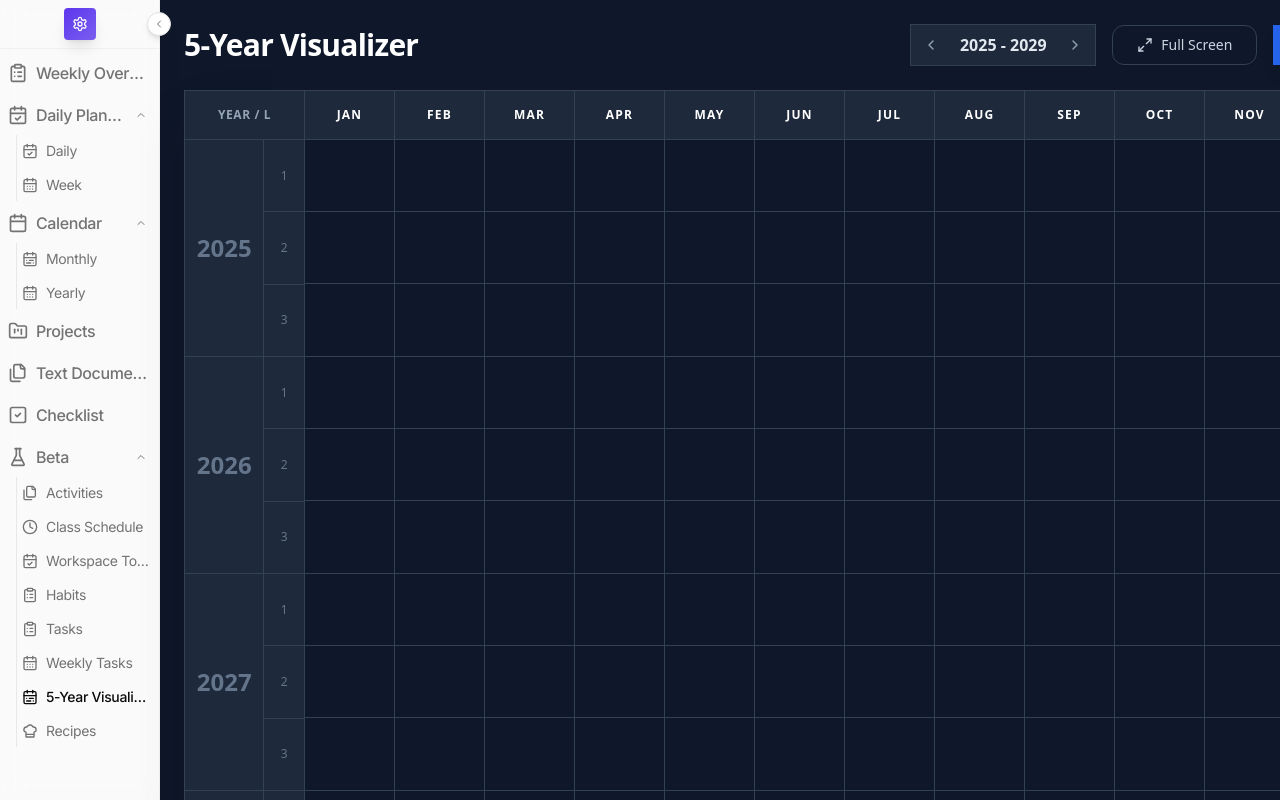
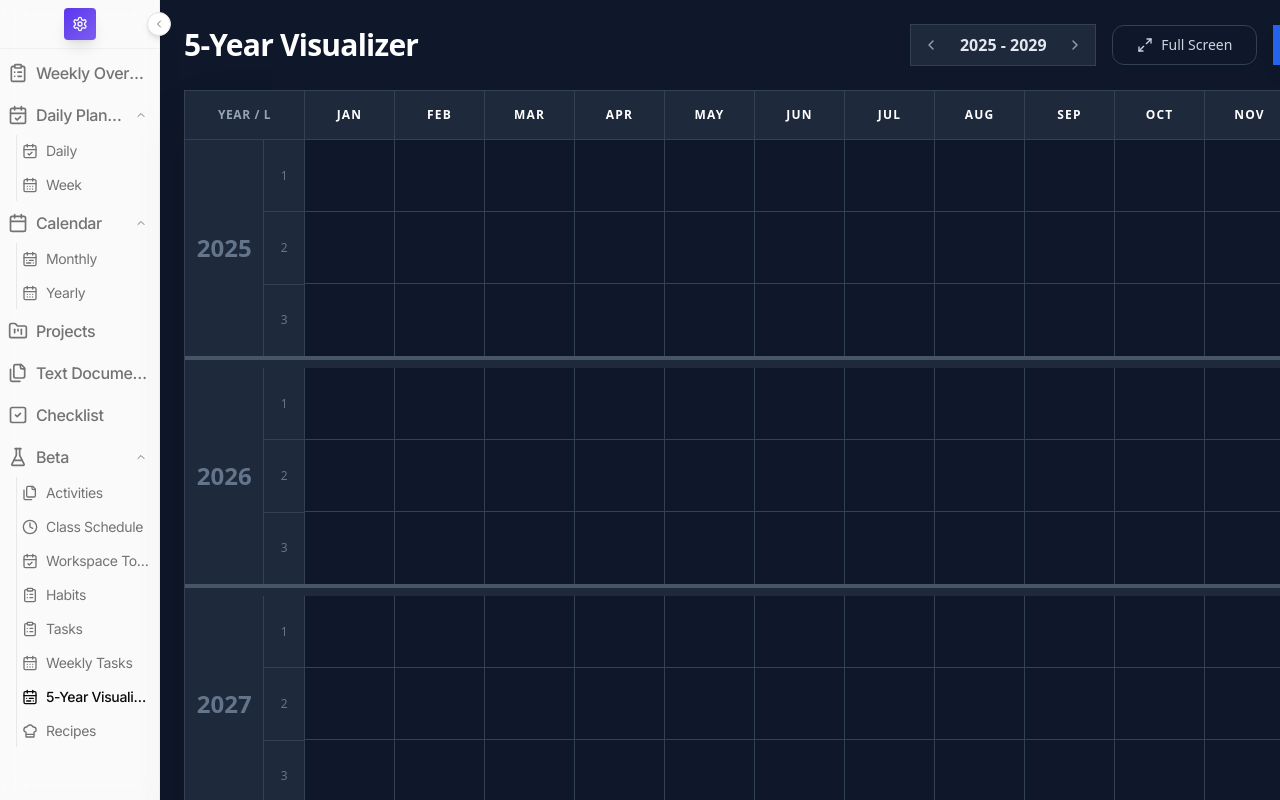
Before and after one commit to obihughes/omega-planner, a Next.js app: page /visualizer in a window 1280 px wide. Shown: the top 800 px of the page. Built offline with nearby package versions, Linux system fonts and the light colour scheme.

Commit message:
Update FiveYearVisualizer Component: Enhance year row styling by adding conditional borders for improved visual separation between rows. Affected file: `components/visualizer/FiveYearVisualizer.tsx`.

```diff
--- a/components/visualizer/FiveYearVisualizer.tsx
+++ b/components/visualizer/FiveYearVisualizer.tsx
@@ -211,8 +211,14 @@ export function FiveYearVisualizer({
           </div>
 
           {/* Year Rows */}
-          {years.map(year => (
-            <div key={year} className="grid grid-cols-[120px_repeat(12,1fr)] border-b border-[#334155] last:border-b-0">
+          {years.map((year, yearIndex) => (
+            <div
+              key={year}
+              className={cn(
+                "grid grid-cols-[120px_repeat(12,1fr)]",
+                yearIndex < years.length - 1 && "border-b-4 border-[#475569] mb-2"
+              )}
+            >
               {/* Year Label Column */}
               <div className="flex border-r border-[#334155] bg-[#1e293b]">
                 <div className="w-2/3 flex items-center justify-center text-slate-500 text-2xl font-bold border-r border-[#334155] bg-[#1e293b]">
```
